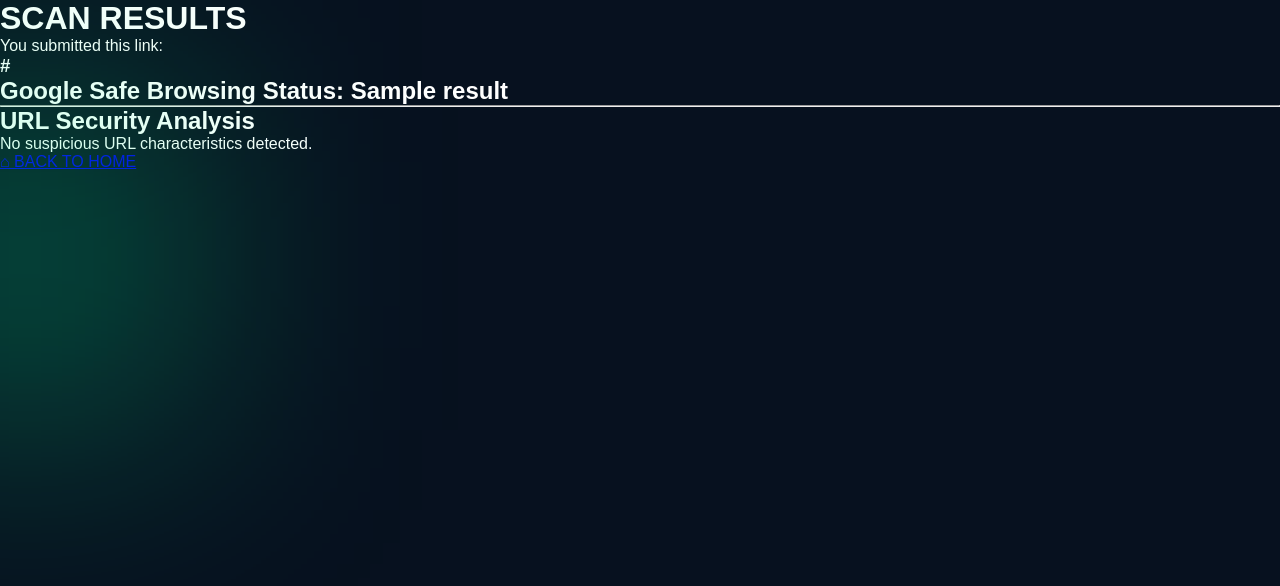
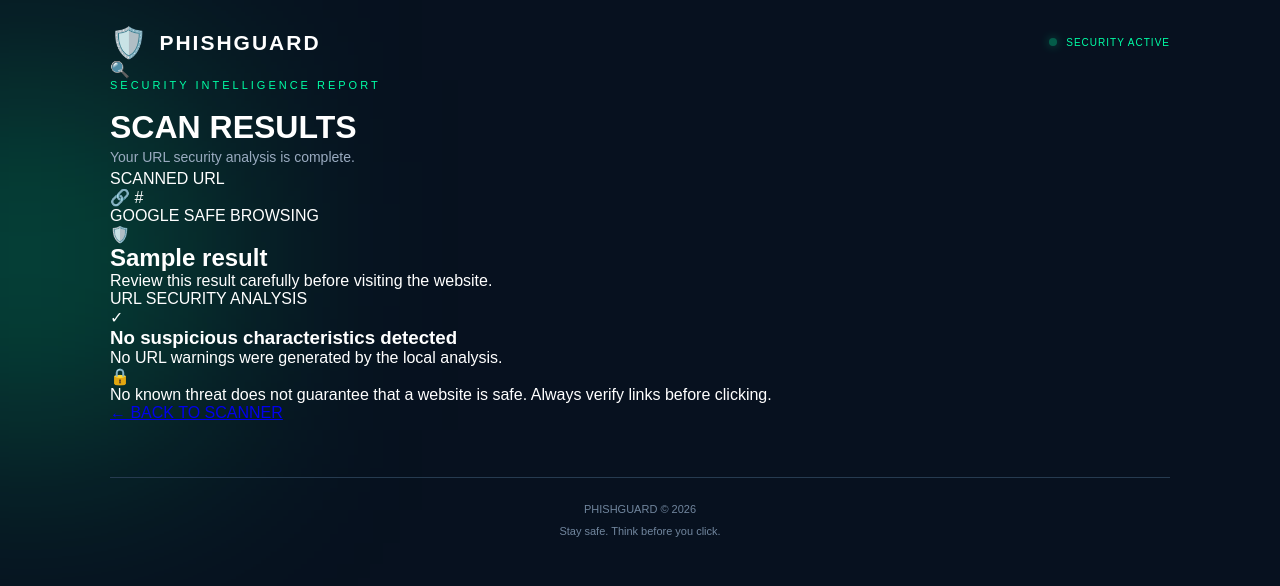
Before and after one commit to ade767/phishguard, a Flask app: template templates/result.html in a window 1280 px wide. Shown: the top 586 px of the page. Run offline with Flask 3, Linux system fonts and the light colour scheme; the template is opened without the code that fills it: most values are stand-ins (such as "Sample title", 1, 10 or a date in 2020).

Commit message:
Update result.html

```diff
--- a/templates/result.html
+++ b/templates/result.html
@@ -1,39 +1,134 @@
-<html>
+
+<!DOCTYPE html>
+<html lang="en">
 <head>
-    <title>PhishGuard Results</title>
+    <meta charset="UTF-8">
+    <meta name="viewport" content="width=device-width, initial-scale=1.0">
+
+    <title>PhishGuard | Scan Report</title>
+
     <link rel="stylesheet" href="{{ url_for('static', filename='style.css') }}">
 </head>
+
 <body>
 
+<div class="app-container">
+
+    <!-- HEADER -->
+    <header class="header">
+        <div class="logo">
+            <span class="shield">🛡️</span>
+            <span>PHISHGUARD</span>
+        </div>
+
+        <div class="status">
+            <span class="status-dot"></span>
+            SECURITY ACTIVE
+        </div>
+    </header>
+
+    <!-- RESULTS -->
+    <main class="results-container">
+
+        <div class="results-heading">
+            <span class="report-icon">🔍</span>
+            <p class="eyebrow">SECURITY INTELLIGENCE REPORT</p>
             <h1>SCAN RESULTS</h1>
+            <p class="description">
+                Your URL security analysis is complete.
+            </p>
+        </div>
 
-    <p>You submitted this link:</p>
+        <!-- SCANNED URL -->
+        <section class="result-card">
+            <p class="result-label">SCANNED URL</p>
 
-    <h3>{{ url }}</h3>
+            <div class="scanned-url">
+                🔗 {{ url }}
+            </div>
+        </section>
 
-    <h2>Google Safe Browsing Status: {{ result }}</h2>
+        <!-- GOOGLE RESULT -->
+        <section class="result-card">
 
-    <hr>
+            <p class="result-label">GOOGLE SAFE BROWSING</p>
 
-    <h2>URL Security Analysis</h2>
+            {% if 'danger' in result|lower or 'malicious' in result|lower %}
+
+                <div class="threat-indicator danger">
+                    <span class="result-icon">⚠️</span>
+                    <h2>THREAT DETECTED</h2>
+                    <p>Google Safe Browsing reported a potential threat.</p>
+                </div>
+
+            {% else %}
+
+                <div class="threat-indicator neutral">
+                    <span class="result-icon">🛡️</span>
+                    <h2>{{ result }}</h2>
+                    <p>Review this result carefully before visiting the website.</p>
+                </div>
+
+            {% endif %}
+
+        </section>
+
+        <!-- URL ANALYSIS -->
+        <section class="result-card">
+
+            <p class="result-label">URL SECURITY ANALYSIS</p>
 
             {% if warnings %}
 
-        <h3>Potential Warning Signs:</h3>
+                <div class="warning-heading">
+                    ⚠️ Potential Warning Signs
+                </div>
 
-        <ul>
+                <ul class="warning-list">
+
                     {% for warning in warnings %}
                         <li>{{ warning }}</li>
                     {% endfor %}
+
                 </ul>
 
             {% else %}
 
-        <p>No suspicious URL characteristics detected.</p>
+                <div class="no-warnings">
+                    <span>✓</span>
+                    <div>
+                        <h3>No suspicious characteristics detected</h3>
+                        <p>No URL warnings were generated by the local analysis.</p>
+                    </div>
+                </div>
 
             {% endif %}
 
-    <a href="/" class="btn">⌂ BACK TO HOME</a>
+        </section>
+
+        <!-- SECURITY NOTICE -->
+        <div class="security-notice">
+            <span>🔒</span>
+            <p>
+                No known threat does not guarantee that a website is safe.
+                Always verify links before clicking.
+            </p>
+        </div>
+
+        <!-- BACK BUTTON -->
+        <a href="/" class="result-back-button">
+            <span>←</span>
+            BACK TO SCANNER
+        </a>
+
+    </main>
+
+    <footer>
+        <p>PHISHGUARD © 2026</p>
+        <p>Stay safe. Think before you click.</p>
+    </footer>
+
+</div>
 
 </body>
 </html>
```
Lines whose indentation alone changed are shown as unchanged.
